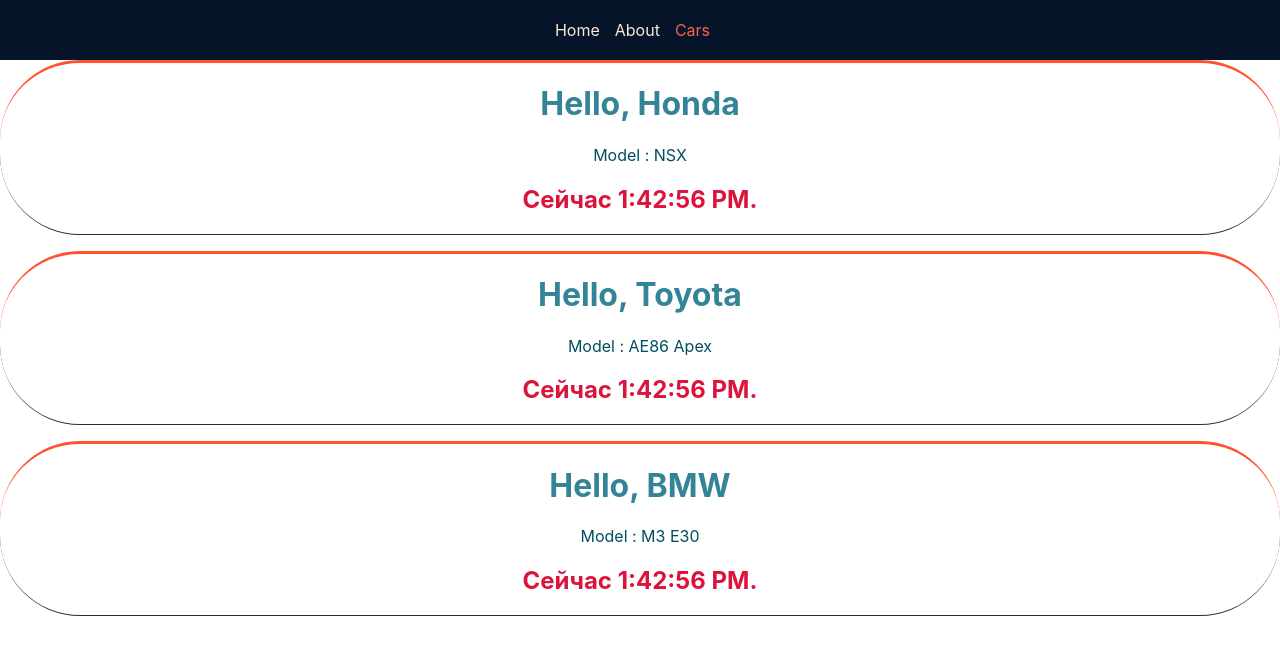
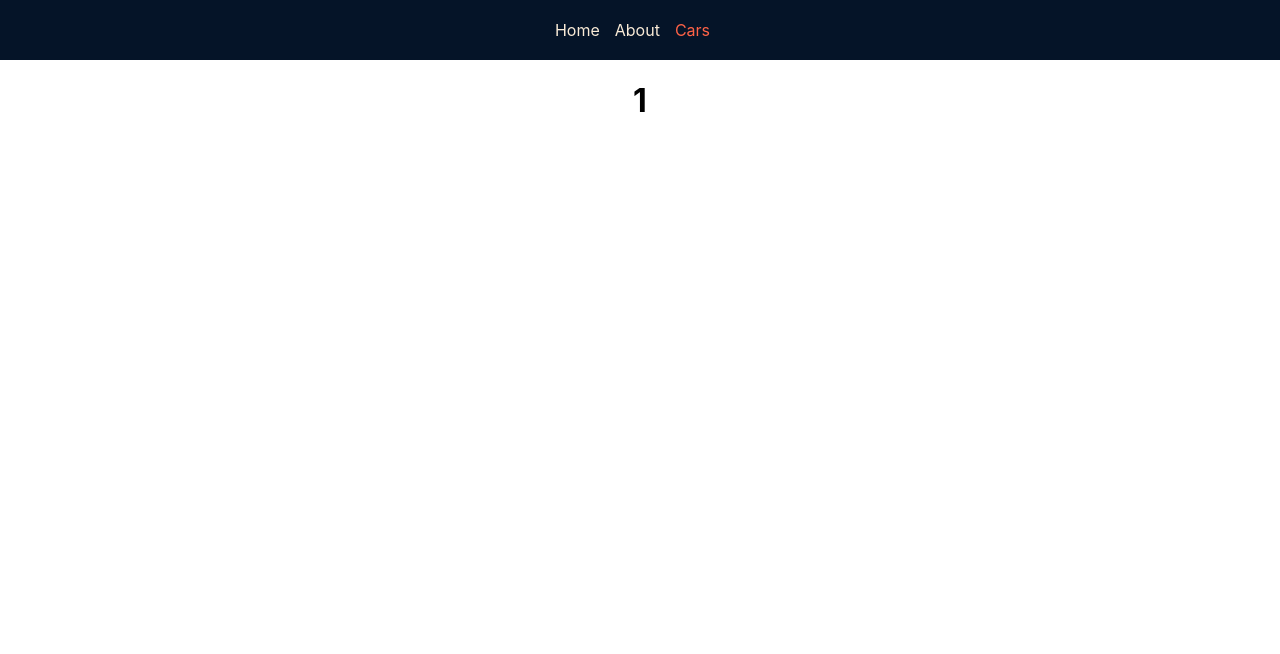
Before and after one commit to kapustis/my-app, a React (Create React App) app: page /cars/1 in a window 1280 px wide. Shown: the top 654 px of the page. Built offline with nearby package versions, Linux system fonts and the light colour scheme.

Commit message:
URL Parameters and NoMatch.js-> 404

```diff
--- a/src/App.js
+++ b/src/App.js
@@ -1,8 +1,10 @@
 import React from 'react';
 import './App.scss';
 import {BrowserRouter as Router, Switch, Route, NavLink} from 'react-router-dom'
-import Cars from "./Cars/Cars";
-import About from "./About/About";
+import Cars from "./conponents/Cars/Cars";
+import About from "./conponents/About/About";
+import CarDetail from "./conponents/Cars/CarDetail/CarDetail";
+import NoMatch from "./conponents/NoMatch/NoMatch";
 
 class App extends React.Component {
     render() {
@@ -27,7 +29,11 @@
                         <Route path="/about" >
                             <About/>
                         </Route>
+                        <Route path="/cars/:name" component={CarDetail}/>
                         <Route path="/cars" component={Cars}/>
+                        <Route path="*">
+                            <NoMatch />
+                        </Route>
                     </Switch>
                 </div>
             </Router>
--- /dev/null
+++ b/src/conponents/Cars/CarDetail/CarDetail.js
@@ -0,0 +1,15 @@
+import React from 'react'
+import './CarDetail.scss'
+
+ class CarDetail extends React.Component {
+  render() {
+
+    return (
+      <div className="CarDetail">
+        <h1>{this.props.match.params.name}</h1>
+      </div>
+    )
+
+  }
+}
+export default CarDetail
--- /dev/null
+++ b/src/conponents/Cars/CarDetail/CarDetail.scss
@@ -0,0 +1,3 @@
+.CarDetail{
+  text-align: center;
+}
--- /dev/null
+++ b/src/conponents/NoMatch/NoMatch.js
@@ -0,0 +1,15 @@
+import React from "react";
+import {useLocation} from "react-router-dom";
+
+function NoMatch() {
+    let location = useLocation();
+
+    return (
+        <div>
+            <h3>
+                No match for <code>{location.pathname}</code>
+            </h3>
+        </div>
+    );
+}
+export default NoMatch
```
Also changed, not shown: src/ErrorBoundary/ErrorBoundary.js (deleted, +0 -26 lines), src/conponents/About/About.js (renamed from src/About/About.js), src/conponents/About/About.module.scss (renamed from src/About/About.module.scss), src/conponents/Cars/Car/Car.js (renamed from src/Cars/Car/Car.js), src/conponents/Cars/Car/Car.module.scss (renamed from src/Cars/Car/Car.module.scss), src/conponents/Cars/Cars.js (renamed from src/Cars/Cars.js), src/conponents/NoMatch/NoMatch.sass (added).
